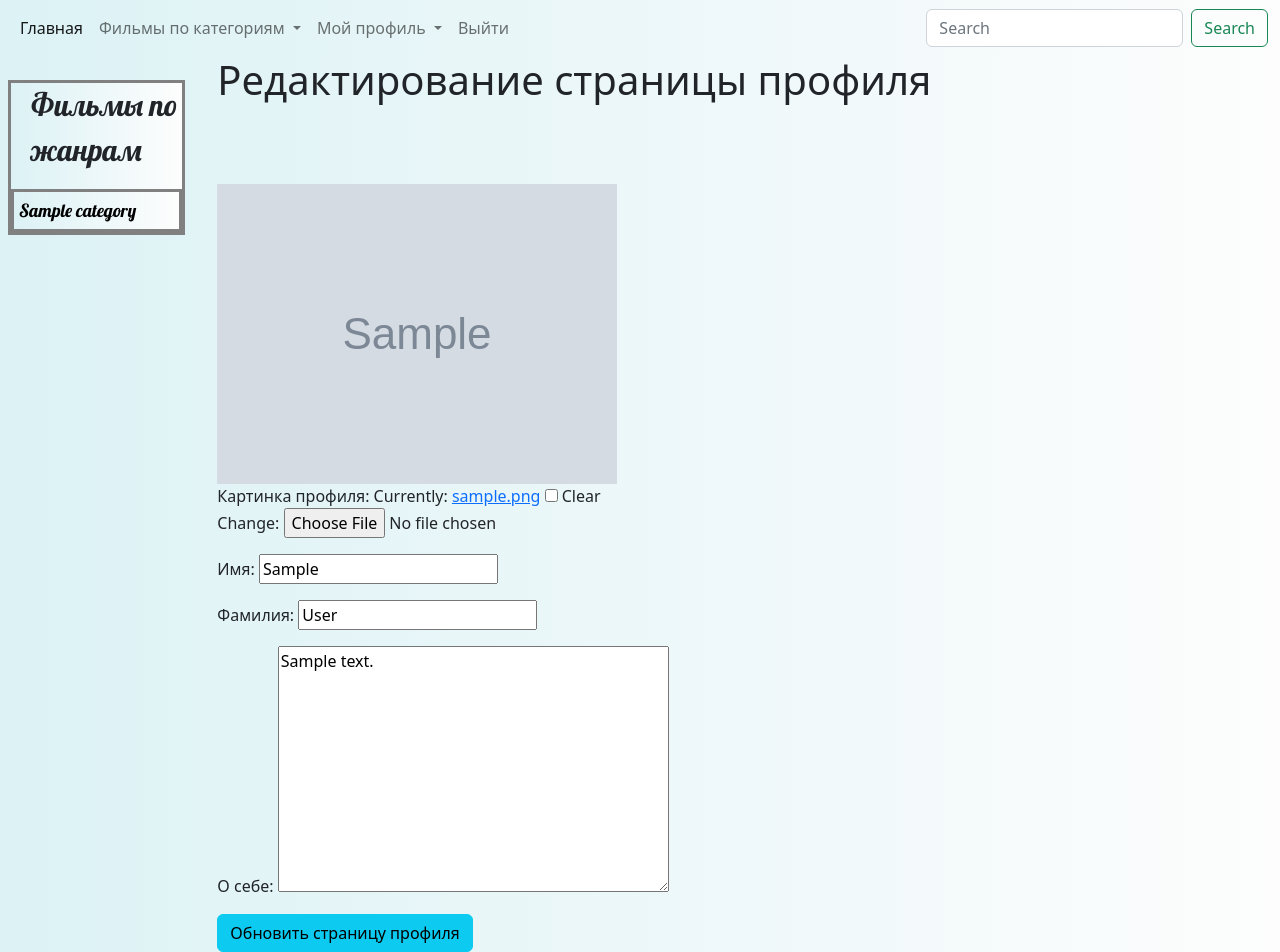
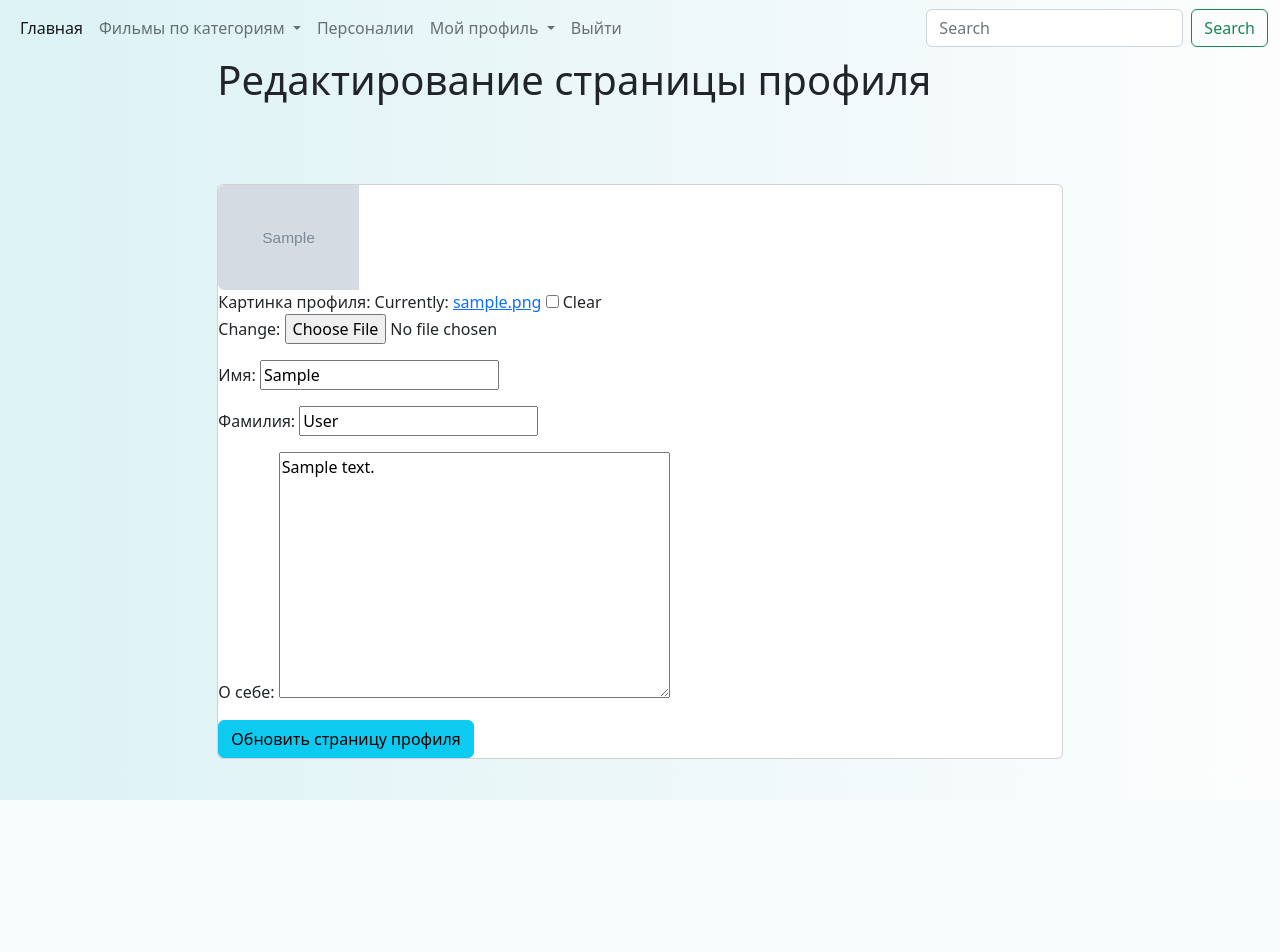
Before and after one commit to Ruslan91111/resume, a Django app: page /1/edit_profile_page/ in a window 1280 px wide. After the commit the page ends 800 px from the top, so only its background shows below. Run offline with Django 4.2, Linux system fonts and the light colour scheme; a user stored in the database is signed in; tables that the repository leaves empty hold one stand-in row (values such as "Sample post"); grey boxes marked "Sample" are stand-in pictures; some libraries are stand-ins or nearby versions; some web fonts are replaced.

Commit message:
22.12.22

```diff
--- a/movies/static/css/styles.css
+++ b/movies/static/css/styles.css
@@ -17,15 +17,19 @@ body {
 
 }
 
-
 .navbar-brand img {
 	width: 55px;
 }
 
+.central-block {
+	background: white;
+	font-weight: 400;
+	color: black;
+}
 
 /*ЛЕВЫЙ НАВБАР*/
 
-.left-sidebar {
+/*.left-sidebar {
 	background: linear-gradient(90deg, #DCF2F5 0%, #FDFDFD 100%);
 	list-style-type: none;
 	border: solid;
@@ -46,7 +50,7 @@ body {
     font-family: Lobster;
     font-size: 18px;
 
-}
+}*/
 
 .title-cat {
 	display: block;
--- a/movies/templates/movies/base.html
+++ b/movies/templates/movies/base.html
@@ -21,6 +21,7 @@
 
 <header>
 
+<!-- Навбар  -->
     <nav class="navbar navbar-expand-lg bg-light">
       <div class="container-fluid">
         <button class="navbar-toggler" type="button" data-bs-toggle="collapse" data-bs-target="#navbarSupportedContent" aria-controls="navbarSupportedContent" aria-expanded="false" aria-label="Toggle navigation">
@@ -28,11 +29,14 @@
         </button>
         <div class="collapse navbar-collapse" id="navbarSupportedContent">
 
+<!-- Список навбара -->
           <ul class="navbar-nav me-auto mb-2 mb-lg-0">
             <li class="nav-item">
               <a class="nav-link active" aria-current="page" href="{% url 'home' %}">Главная</a>
             </li>
 
+
+<!-- Фильмы по категориям -->
       <ul class="navbar-nav me-auto mb-2 mb-lg-0">
         <li class="nav-item dropdown">
             <a class="nav-link dropdown-toggle" href="#" role="button" data-bs-toggle="dropdown" aria-expanded="false">
@@ -48,23 +52,24 @@
                 <li><a class="dropdown-item" href="{% url 'movies_by_category' 'thriller' %}">Триллеры</a></li>
                 <li><a class="dropdown-item" href="{% url 'movies_by_category' 'horror' %}">Ужасы</a></li>
                 <li><a class="dropdown-item" href="{% url 'list_of_categories' %}">Все категории</a></li>
-
             </ul>
         </li>
+<!-- Конец фильмов по категориям -->
 
+
+<!-- Персоналии -->
+        <li class="nav-item">
+            <a class="nav-link" href="{% url 'login' %}">Персоналии</a>
+        </li>
+<!-- Конец персоналий -->
 
 
 <!-- Профиль выпад.начало -->
-
       {% if user.is_authenticated %}
-
-
             <li class="nav-item dropdown">
               <a class="nav-link dropdown-toggle" href="#" role="button" data-bs-toggle="dropdown" aria-expanded="false">
                   Мой профиль
               </a>
-
-
                 <ul class="dropdown-menu dropdown-menu-right">
                       {% if user.profile.id %}
                           <!-- <li><a class="dropdown-item" href="{% url 'edit_profile' %}">Редактировать настройки</a></li> -->
@@ -76,16 +81,10 @@
                 </ul>
             </li>
       {% endif %}
+<!-- Конец профиля -->
 
 
-
-
-
-
-
-
-
-
+<!-- Аутентификация начало -->
     {% if user.is_authenticated %}
       <li class="nav-item">
         <a class="nav-link" href="{% url 'logout' %}">Выйти</a>
@@ -98,14 +97,20 @@
          <a class="nav-link" href="{% url 'register_user' %}">Регистрация</a>
        </li>
     {% endif %}
+<!-- Аутентификация конец  -->
+
 
   </ul>
 </ul>
 
+
+<!-- Форма поиска -->
           <form class="d-flex" role="search">
             <input class="form-control me-2" type="search" placeholder="Search" aria-label="Search">
             <button class="btn btn-outline-success" type="submit">Search</button>
           </form>
+<!-- Конец формы поиска -->
+
       </div>
     </div>
   </nav>
@@ -113,22 +118,15 @@
 
 
 
-
-
-
-
 <section>
-
-
 <div class="row">
 
-
-
+<!-- Левая часть экрана -->
   <div class="col-lg-2 col-md-12">
     <div class="row px-2">
       <div class="col-lg-12 sidebar my-4">
         <!-- {% get_categories as categories %} -->
-            <div class="left-sidebar"><p style="font-family: Lobster; font-size: 30px; margin-left: 20px;">Фильмы по жанрам</p>
+            <!-- <div class="left-sidebar"><p style="font-family: Lobster; font-size: 30px; margin-left: 20px;">Фильмы по жанрам</p>
                   {% for c in categories %}
                      {% if c.pk == cat_selected %}
                         <li class="selected" style="font-size: 25px; color: black;  font-family: Lobster;   background: white;">{{c.title_cat}}</li>
@@ -136,24 +134,35 @@
                         <li><a href="{{ c.get_absolute_url }}">{{ c.title_cat }}</a></li>
                      {% endif %}
                   {% endfor %}
+            </div> -->
       </div>
     </div>
   </div>
-  </div>
+<!-- Конец левой части экрана -->
+
+
+<!-- Центральный блок -->
 
     <div class="col-lg-8 col-md-12">
+
       {% block content %}
       {% endblock %}
+
     </div>
-
     <div class="col-lg-2 col-md-12">
     </div>
+<!-- Конец центрального блока -->
+
 
 </div>
 
 
 
 </section>
+
+
+
+
 <script src="../../static/js/scripts.js"></script>
 
 
--- a/movies/templates/registration/edit_profile_page.html
+++ b/movies/templates/registration/edit_profile_page.html
@@ -10,9 +10,15 @@
     <h1>Редактирование страницы профиля</h1>
     <br/><br/><br/>
 
-    {% if page_user.profile_pic %}
-    <img src="{{ page_user.profile_pic.url }}">
-{% endif %}
+    <div class="card mb-3">
+  <div class="row g-0">
+    <div class="col-md-2">
+       {% if page_user.profile_pic %} <!-- БЛОК НА ПУСТУЮ КАРТИНКУ ПРОФАЙЛА -->
+           <img src="{{ page_user.profile_pic.url }}" class="img-fluid rounded-start">
+       {% else %}
+           <img src="../../static/images/profile_page.png" alt="profile-image" class="img-fluid rounded-start">
+       {% endif %}
+    </div>
 
     <div class="form-group">
 
```
Lines whose indentation alone changed are shown as unchanged.
